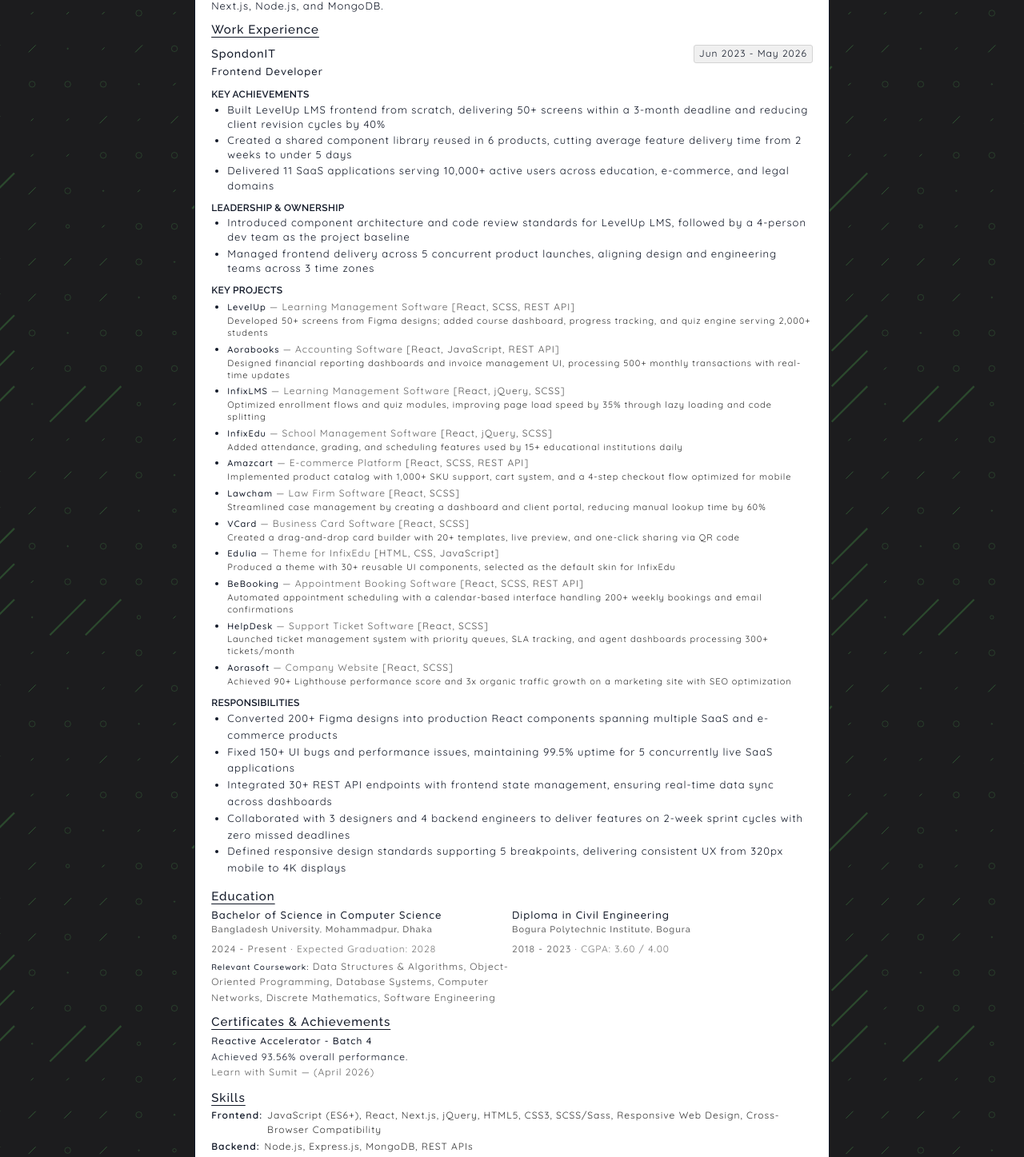
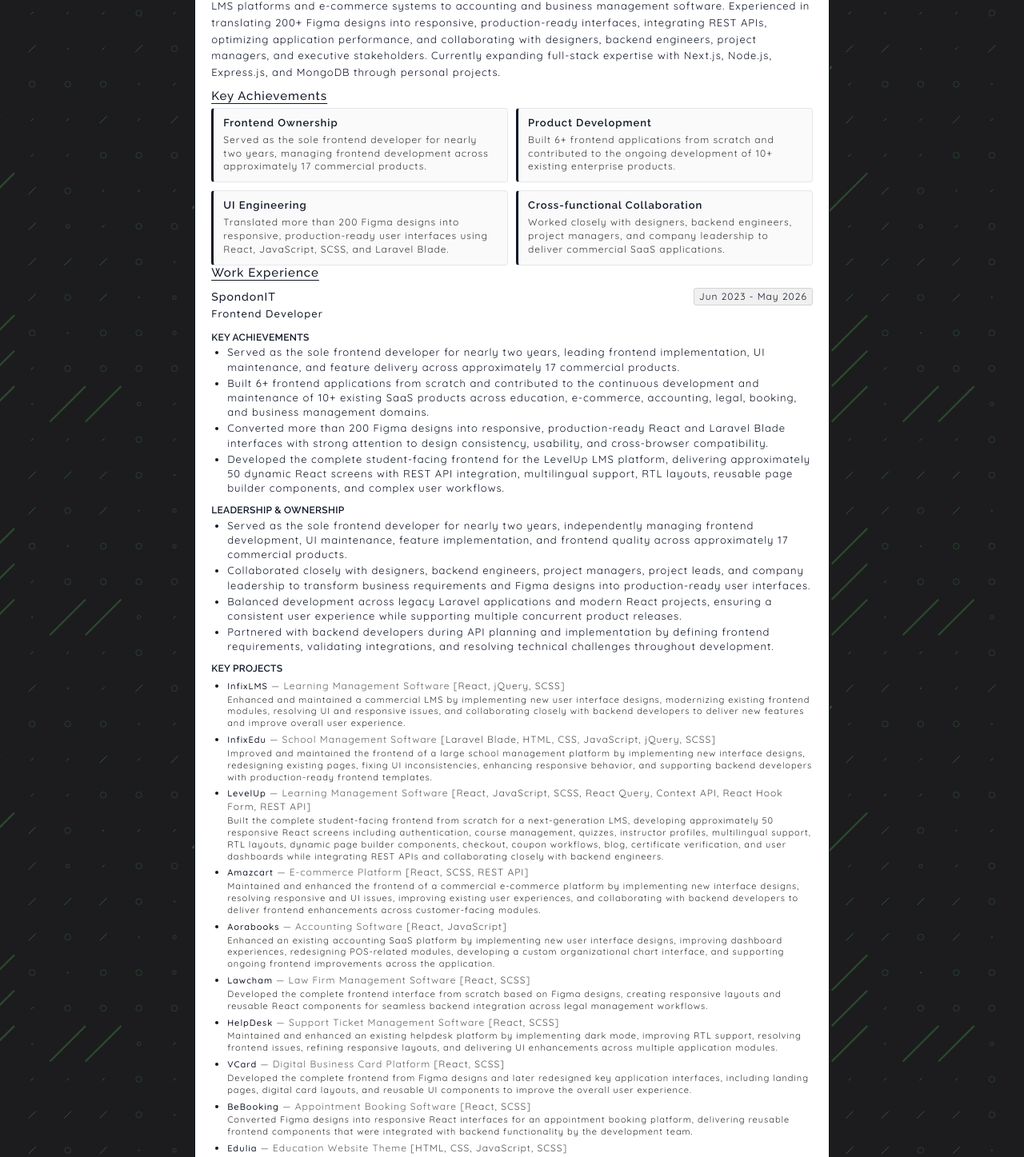
Before and after one commit to Ashfatul/portfolio_react, a React (Vite) app: page /resume in a window 1280 px wide. Shown: the part 228-1675 px from the top of the page at 80% size. Built offline with nearby package versions, Linux system fonts and the light colour scheme.

Commit message:
feat: Add achievements section to resume with styling enhancements

```diff
--- a/public/data/resume_data.json
+++ b/public/data/resume_data.json
@@ -1,104 +1,178 @@
 {
    "meta": {
       "name": "A. A. M. Ashfatul Islam",
-      "position": "Frontend Engineer (React & JavaScript)",
-      "yearsOfExperience": 2,
+      "position": "Frontend Developer | React | JavaScript",
+      "yearsOfExperience": 3,
       "email": "ashfatul.islam@gmail.com",
       "phone": "+8801719337222",
       "address": "Shewrapara, Mirpur, Dhaka, Bangladesh",
       "github": "https://github.com/ashfatul",
       "linkedin": "https://linkedin.com/in/ashfatul",
       "portfolio": "https://ashfatul.netlify.app/",
-      "about": "Frontend developer with 2+ years of experience building production web applications using React, JavaScript, and SCSS. Converted 200+ Figma designs into responsive UIs across 16+ commercial products including LMS platforms, e-commerce systems, and SaaS tools. Currently building full-stack skills with Next.js, Node.js, and MongoDB."
+      "about": "Frontend Developer with 3 years of professional experience building commercial SaaS applications using React, JavaScript, SCSS, and modern frontend technologies. Served as the sole frontend developer for nearly two years, owning frontend development across 17+ commercial products ranging from enterprise LMS platforms and e-commerce systems to accounting and business management software. Experienced in translating 200+ Figma designs into responsive, production-ready interfaces, integrating REST APIs, optimizing application performance, and collaborating with designers, backend engineers, project managers, and executive stakeholders. Currently expanding full-stack expertise with Next.js, Node.js, Express.js, and MongoDB through personal projects."
    },
+   "achievements": [
+      {
+         "title": "Frontend Ownership",
+         "description": "Served as the sole frontend developer for nearly two years, managing frontend development across approximately 17 commercial products."
+      },
+      {
+         "title": "Product Development",
+         "description": "Built 6+ frontend applications from scratch and contributed to the ongoing development of 10+ existing enterprise products."
+      },
+      {
+         "title": "UI Engineering",
+         "description": "Translated more than 200 Figma designs into responsive, production-ready user interfaces using React, JavaScript, SCSS, and Laravel Blade."
+      },
+      {
+         "title": "Cross-functional Collaboration",
+         "description": "Worked closely with designers, backend engineers, project managers, and company leadership to deliver commercial SaaS applications."
+      }
+   ],
    "experience": [
       {
          "company": "SpondonIT",
          "duration": "Jun 2023 - May 2026",
          "position": "Frontend Developer",
          "impact": [
-            "Built LevelUp LMS frontend from scratch, delivering 50+ screens within a 3-month deadline and reducing client revision cycles by 40%",
-            "Created a shared component library reused in 6 products, cutting average feature delivery time from 2 weeks to under 5 days",
-            "Delivered 11 SaaS applications serving 10,000+ active users across education, e-commerce, and legal domains"
+            "Served as the sole frontend developer for nearly two years, leading frontend implementation, UI maintenance, and feature delivery across approximately 17 commercial products.",
+            "Built 6+ frontend applications from scratch and contributed to the continuous development and maintenance of 10+ existing SaaS products across education, e-commerce, accounting, legal, booking, and business management domains.",
+            "Converted more than 200 Figma designs into responsive, production-ready React and Laravel Blade interfaces with strong attention to design consistency, usability, and cross-browser compatibility.",
+            "Developed the complete student-facing frontend for the LevelUp LMS platform, delivering approximately 50 dynamic React screens with REST API integration, multilingual support, RTL layouts, reusable page builder components, and complex user workflows."
          ],
          "leadership": [
-            "Introduced component architecture and code review standards for LevelUp LMS, followed by a 4-person dev team as the project baseline",
-            "Managed frontend delivery across 5 concurrent product launches, aligning design and engineering teams across 3 time zones"
+            "Served as the sole frontend developer for nearly two years, independently managing frontend development, UI maintenance, feature implementation, and frontend quality across approximately 17 commercial products.",
+            "Collaborated closely with designers, backend engineers, project managers, project leads, and company leadership to transform business requirements and Figma designs into production-ready user interfaces.",
+            "Balanced development across legacy Laravel applications and modern React projects, ensuring a consistent user experience while supporting multiple concurrent product releases.",
+            "Partnered with backend developers during API planning and implementation by defining frontend requirements, validating integrations, and resolving technical challenges throughout development."
          ],
          "projects": [
             {
+               "name": "InfixLMS",
+               "type": "Learning Management Software",
+               "techStack": [
+                  "React",
+                  "jQuery",
+                  "SCSS"
+               ],
+               "description": "Enhanced and maintained a commercial LMS by implementing new user interface designs, modernizing existing frontend modules, resolving UI and responsive issues, and collaborating closely with backend developers to deliver new features and improve overall user experience."
+            },
+            {
+               "name": "InfixEdu",
+               "type": "School Management Software",
+               "techStack": [
+                  "Laravel Blade",
+                  "HTML",
+                  "CSS",
+                  "JavaScript",
+                  "jQuery",
+                  "SCSS"
+               ],
+               "description": "Improved and maintained the frontend of a large school management platform by implementing new interface designs, redesigning existing pages, fixing UI inconsistencies, enhancing responsive behavior, and supporting backend developers with production-ready frontend templates."
+            },
+            {
                "name": "LevelUp",
                "type": "Learning Management Software",
-               "techStack": ["React", "SCSS", "REST API"],
-               "description": "Developed 50+ screens from Figma designs; added course dashboard, progress tracking, and quiz engine serving 2,000+ students"
+               "techStack": [
+                  "React",
+                  "JavaScript",
+                  "SCSS",
+                  "React Query",
+                  "Context API",
+                  "React Hook Form",
+                  "REST API"
+               ],
+               "description": "Built the complete student-facing frontend from scratch for a next-generation LMS, developing approximately 50 responsive React screens including authentication, course management, quizzes, instructor profiles, multilingual support, RTL layouts, dynamic page builder components, checkout, coupon workflows, blog, certificate verification, and user dashboards while integrating REST APIs and collaborating closely with backend engineers."
+            },
+            {
+               "name": "Amazcart",
+               "type": "E-commerce Platform",
+               "techStack": [
+                  "React",
+                  "SCSS",
+                  "REST API"
+               ],
+               "description": "Maintained and enhanced the frontend of a commercial e-commerce platform by implementing new interface designs, resolving responsive and UI issues, improving existing user experiences, and collaborating with backend developers to deliver frontend enhancements across customer-facing modules."
             },
             {
                "name": "Aorabooks",
                "type": "Accounting Software",
-               "techStack": ["React", "JavaScript", "REST API"],
-               "description": "Designed financial reporting dashboards and invoice management UI, processing 500+ monthly transactions with real-time updates"
-            },
-            {
-               "name": "InfixLMS",
-               "type": "Learning Management Software",
-               "techStack": ["React", "jQuery", "SCSS"],
-               "description": "Optimized enrollment flows and quiz modules, improving page load speed by 35% through lazy loading and code splitting"
-            },
-            {
-               "name": "InfixEdu",
-               "type": "School Management Software",
-               "techStack": ["React", "jQuery", "SCSS"],
-               "description": "Added attendance, grading, and scheduling features used by 15+ educational institutions daily"
-            },
-            {
-               "name": "Amazcart",
-               "type": "E-commerce Platform",
-               "techStack": ["React", "SCSS", "REST API"],
-               "description": "Implemented product catalog with 1,000+ SKU support, cart system, and a 4-step checkout flow optimized for mobile"
+               "techStack": [
+                  "React",
+                  "JavaScript"
+               ],
+               "description": "Enhanced an existing accounting SaaS platform by implementing new user interface designs, improving dashboard experiences, redesigning POS-related modules, developing a custom organizational chart interface, and supporting ongoing frontend improvements across the application."
             },
             {
                "name": "Lawcham",
-               "type": "Law Firm Software",
-               "techStack": ["React", "SCSS"],
-               "description": "Streamlined case management by creating a dashboard and client portal, reducing manual lookup time by 60%"
+               "type": "Law Firm Management Software",
+               "techStack": [
+                  "React",
+                  "SCSS"
+               ],
+               "description": "Developed the complete frontend interface from scratch based on Figma designs, creating responsive layouts and reusable React components for seamless backend integration across legal management workflows."
+            },
+            {
+               "name": "HelpDesk",
+               "type": "Support Ticket Management Software",
+               "techStack": [
+                  "React",
+                  "SCSS"
+               ],
+               "description": "Maintained and enhanced an existing helpdesk platform by implementing dark mode, improving RTL support, resolving frontend issues, refining responsive layouts, and delivering UI enhancements across multiple application modules."
             },
             {
                "name": "VCard",
-               "type": "Business Card Software",
-               "techStack": ["React", "SCSS"],
-               "description": "Created a drag-and-drop card builder with 20+ templates, live preview, and one-click sharing via QR code"
-            },
-            {
-               "name": "Edulia",
-               "type": "Theme for InfixEdu",
-               "techStack": ["HTML", "CSS", "JavaScript"],
-               "description": "Produced a theme with 30+ reusable UI components, selected as the default skin for InfixEdu"
+               "type": "Digital Business Card Platform",
+               "techStack": [
+                  "React",
+                  "SCSS"
+               ],
+               "description": "Developed the complete frontend from Figma designs and later redesigned key application interfaces, including landing pages, digital card layouts, and reusable UI components to improve the overall user experience."
             },
             {
                "name": "BeBooking",
                "type": "Appointment Booking Software",
-               "techStack": ["React", "SCSS", "REST API"],
-               "description": "Automated appointment scheduling with a calendar-based interface handling 200+ weekly bookings and email confirmations"
+               "techStack": [
+                  "React",
+                  "SCSS"
+               ],
+               "description": "Converted Figma designs into responsive React interfaces for an appointment booking platform, delivering reusable frontend components that were integrated with backend functionality by the development team."
             },
             {
-               "name": "HelpDesk",
-               "type": "Support Ticket Software",
-               "techStack": ["React", "SCSS"],
-               "description": "Launched ticket management system with priority queues, SLA tracking, and agent dashboards processing 300+ tickets/month"
+               "name": "Edulia",
+               "type": "Education Website Theme",
+               "techStack": [
+                  "HTML",
+                  "CSS",
+                  "JavaScript",
+                  "SCSS"
+               ],
+               "description": "Developed responsive frontend pages and reusable UI sections from Figma designs for an education-focused website theme, ensuring consistency across desktop, tablet, and mobile devices."
             },
             {
                "name": "Aorasoft",
-               "type": "Company Website",
-               "techStack": ["React", "SCSS"],
-               "description": "Achieved 90+ Lighthouse performance score and 3x organic traffic growth on a marketing site with SEO optimization"
+               "type": "Corporate Website",
+               "techStack": [
+                  "HTML",
+                  "CSS",
+                  "JavaScript",
+                  "SCSS"
+               ],
+               "description": "Converted Figma designs into responsive, cross-browser compatible frontend pages for the company's corporate website while maintaining visual consistency and modern web standards."
             }
          ],
          "responsibilities": [
-            "Converted 200+ Figma designs into production React components spanning multiple SaaS and e-commerce products",
-            "Fixed 150+ UI bugs and performance issues, maintaining 99.5% uptime for 5 concurrently live SaaS applications",
-            "Integrated 30+ REST API endpoints with frontend state management, ensuring real-time data sync across dashboards",
-            "Collaborated with 3 designers and 4 backend engineers to deliver features on 2-week sprint cycles with zero missed deadlines",
-            "Defined responsive design standards supporting 5 breakpoints, delivering consistent UX from 320px mobile to 4K displays"
+            "Served as the sole frontend developer for nearly two years, managing frontend development, UI maintenance, feature implementation, and design consistency across approximately 17 commercial products.",
+            "Built reusable React components and frontend modules for commercial SaaS applications, improving development consistency, scalability, and long-term maintainability.",
+            "Translated 200+ Figma designs into responsive, pixel-perfect user interfaces using React, JavaScript, SCSS, Bootstrap, Tailwind CSS, HTML5, and CSS3.",
+            "Integrated 30+ REST API endpoints using React Query, Context API, Axios, and React Hook Form to deliver dynamic, data-driven user experiences.",
+            "Implemented responsive layouts, multilingual interfaces, RTL support, semantic HTML, and cross-browser compatibility across desktop, tablet, and mobile devices.",
+            "Optimized frontend performance through lazy loading, code splitting, memoization, dynamic imports, image optimization, skeleton loading, debouncing, throttling, and efficient rendering techniques.",
+            "Maintained and enhanced both modern React applications and legacy Laravel Blade projects by implementing new designs, resolving UI issues, and improving overall user experience.",
+            "Collaborated daily with designers, backend engineers, project managers, project leads, and company leadership to translate business requirements into production-ready frontend solutions.",
+            "Analyzed frontend requirements, coordinated API contracts with backend developers, and independently implemented frontend integrations for dynamic application features.",
+            "Used Git with feature branches, pull requests, code reviews, and collaborative development workflows to ensure reliable code integration and project stability."
          ]
       }
    ],
@@ -107,8 +181,15 @@
          "degree": "Bachelor of Science in Computer Science",
          "institution": "Bangladesh University, Mohammadpur, Dhaka",
          "duration": "2024 - Present",
-         "info": "Expected Graduation: 2028",
-         "coursework": ["Data Structures & Algorithms", "Object-Oriented Programming", "Database Systems", "Computer Networks", "Discrete Mathematics", "Software Engineering"]
+         "info": "Expected Graduation: May 2027",
+         "coursework": [
+            "Data Structures & Algorithms",
+            "Object-Oriented Programming",
+            "Database Systems",
+            "Computer Networks",
+            "Discrete Mathematics",
+            "Software Engineering"
+         ]
       },
       {
          "degree": "Diploma in Civil Engineering",
@@ -123,13 +204,56 @@
          "issuer": "Learn with Sumit",
          "date": "April 2026",
          "link": "https://learnwithsumit.com/certificates/verify/LWSCTXN-140N30B1",
-         "info": "Achieved 93.56% overall performance."
+         "info": "Completed an advanced React development program with 93.56% overall performance, covering modern React architecture, hooks, routing, state management, API integration, and production-ready application development."
       }
    ],
    "skills": {
-      "frontend": ["JavaScript (ES6+)", "React", "Next.js", "jQuery", "HTML5", "CSS3", "SCSS/Sass", "Responsive Web Design", "Cross-Browser Compatibility"],
-      "backend": ["Node.js", "Express.js", "MongoDB", "REST APIs"],
-      "tools": ["Git", "GitHub", "npm", "Vite", "Figma", "VS Code", "Postman", "Chrome DevTools"],
-      "practices": ["Agile/Scrum", "Code Review", "Component-Based Architecture", "Performance Optimization", "SEO"]
+      "frontend": [
+         "React",
+         "JavaScript (ES6+)",
+         "HTML5",
+         "CSS3",
+         "SCSS/Sass",
+         "Bootstrap",
+         "Tailwind CSS",
+         "jQuery",
+         "Responsive Web Design",
+         "Cross-Browser Compatibility",
+         "RTL Support",
+         "Semantic HTML"
+      ],
+      "reactEcosystem": [
+         "Context API",
+         "React Query",
+         "React Hook Form",
+         "React Router",
+         "Axios"
+      ],
+      "backend": [
+         "REST API Integration",
+         "Node.js",
+         "Express.js",
+         "MongoDB",
+         "Next.js"
+      ],
+      "tools": [
+         "Git",
+         "GitHub",
+         "Figma",
+         "Postman",
+         "Chrome DevTools",
+         "npm",
+         "Vite",
+         "VS Code"
+      ],
+      "practices": [
+         "Component-Based Architecture",
+         "Performance Optimization",
+         "Responsive Design",
+         "Code Review",
+         "Agile/Scrum",
+         "Git Workflow",
+         "UI/UX Collaboration"
+      ]
    }
 }
--- a/src/assets/scss/resume.scss
+++ b/src/assets/scss/resume.scss
@@ -356,6 +356,36 @@
     gap: 12px;
 }
 
+.achievements_grid{
+    display: grid;
+    grid-template-columns: repeat(2, 1fr);
+    gap: 10px;
+    margin-top: 6px;
+}
+
+.resume_achievement_item{
+    border: 1px solid #e5e7eb;
+    border-left: 3px solid $black;
+    border-radius: 4px;
+    padding: 10px 12px;
+    background: #fafafa;
+
+    .resume_achievement_title{
+        font-size: 13px;
+        font-weight: 600;
+        color: $black;
+        margin-bottom: 4px;
+        line-height: 1.3;
+    }
+
+    .resume_achievement_description{
+        font-size: 12px;
+        line-height: 1.4;
+        color: rgb(60, 60, 60);
+        margin-bottom: 0;
+    }
+}
+
 .resume_certificate_info,
 .resume_education_experience_info{
     font-size: 12px;
--- a/src/frontend/Resume.jsx
+++ b/src/frontend/Resume.jsx
@@ -78,6 +78,20 @@
                     <p className="resume_inner_about">{resumeData.meta.about}</p>
                 </section>
 
+                {resumeData.achievements?.length > 0 && (
+                    <section>
+                        <h2 className="resume_inner_title">Key Achievements</h2>
+                        <div className="achievements_grid">
+                            {resumeData.achievements.map((achievement, index) => (
+                                <article className="resume_achievement_item" key={index}>
+                                    <h3 className="resume_achievement_title">{achievement.title}</h3>
+                                    <p className="resume_achievement_description">{achievement.description}</p>
+                                </article>
+                            ))}
+                        </div>
+                    </section>
+                )}
+
                 <section>
                     <h2 className="resume_inner_title">Work Experience</h2>
                     {resumeData.experience.map((item, index) => (
@@ -135,7 +149,7 @@
                             </div>
 
                             <div className="resume_responsibilities">
-                                <h4>Responsibilities</h4>
+                                <h4>Core Responsibilities</h4>
                                 <ul className="resume_education_experience_responsibility">
                                     {item.responsibilities?.map((r, idx) => (
                                         <li key={idx}>{r}</li>
```
